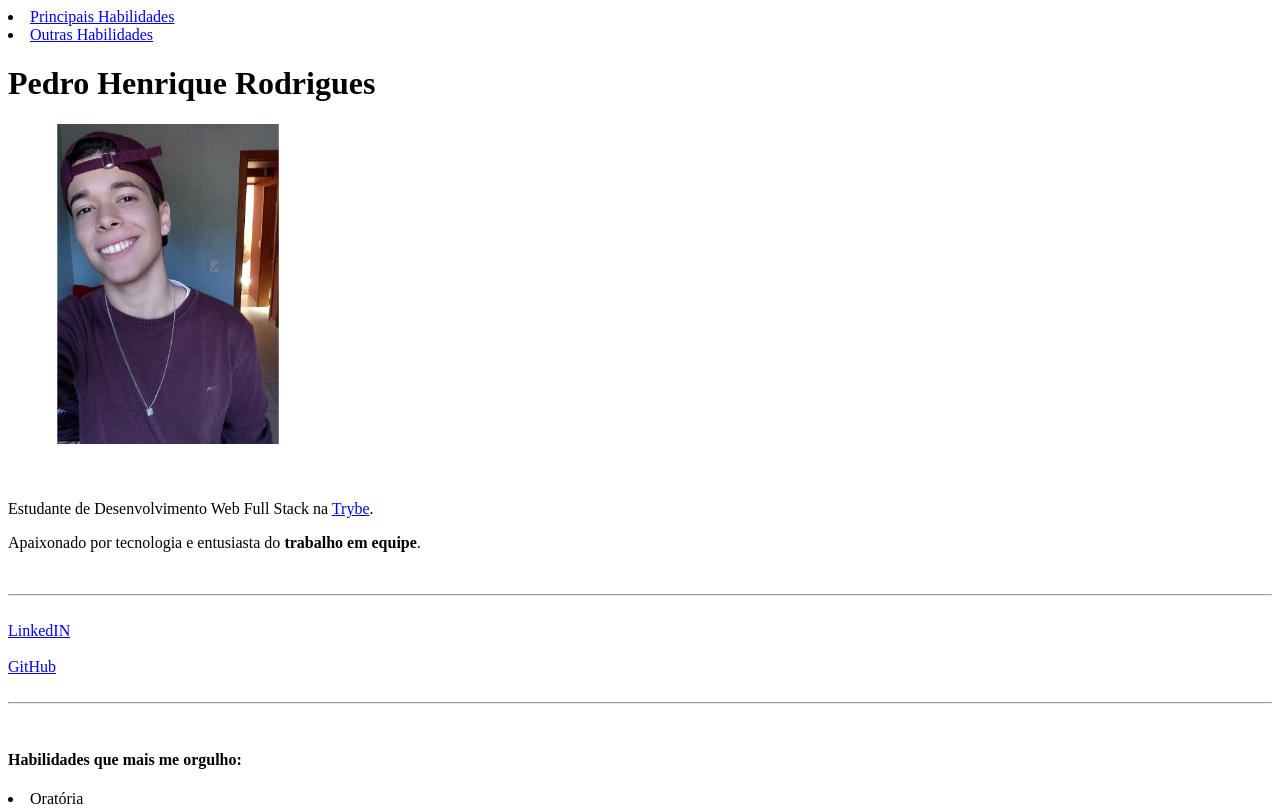
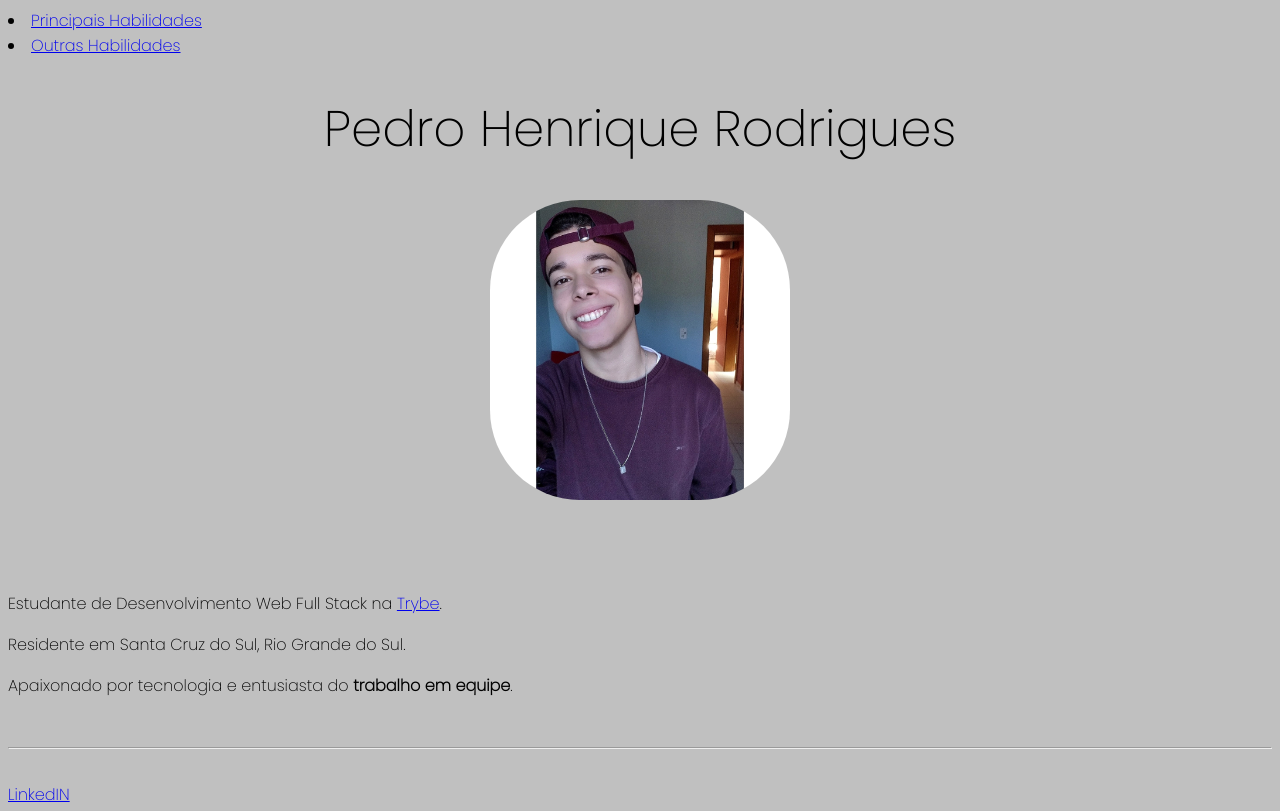
Before and after one commit to PeDD1/PeDD1.github.io, a plain HTML site: page index.html in a window 1280 px wide. Shown: the top 811 px of the page. Drawn offline with Linux system fonts and the light colour scheme.

Commit message:
Background Portif. e posicionamento de hero

```diff
--- a/index.html
+++ b/index.html
@@ -3,6 +3,30 @@
   <head>
     <meta charset="UTF-8">
     <title>Pedro Henrique Rodrigues</title>
+    <style>
+
+      @import url('https://fonts.googleapis.com/css2?family=Poppins:wght@200&display=swap');
+
+      body {
+        background-color: #C0C0C0;
+        font-family: "Poppins";
+      }
+
+      .picture {
+        border-radius: 30%;
+        width: 300px;
+        display: block;
+        margin-left: auto;
+        margin-right: auto;
+      }
+
+      h1 {
+        text-align: center;
+        font-size: 50px;
+        font-weight: 400;
+      }
+
+    </style>
   </head>
   <body>
     <lu>
@@ -12,11 +36,12 @@
 
     <h1>Pedro Henrique Rodrigues</h1>
 
-    <img src="portifolio.jpeg" alt="Foto de Pedro Henrique Rodrigues" width="320px" id="foto">
+    <img class="picture" src="portifolio.jpeg" alt="Foto de Pedro Henrique Rodrigues" id="foto">
     <br>
     <br>
     <br>
     <p>Estudante de Desenvolvimento Web Full Stack na <a href=https://www.betrybe.com/ target="_blank">Trybe</a>.</p>
+    <p>Residente em Santa Cruz do Sul, Rio Grande do Sul.</p>
     <p>Apaixonado por tecnologia e entusiasta do <strong>trabalho em equipe</strong>.</p>
     <br>
     <hr>
```
